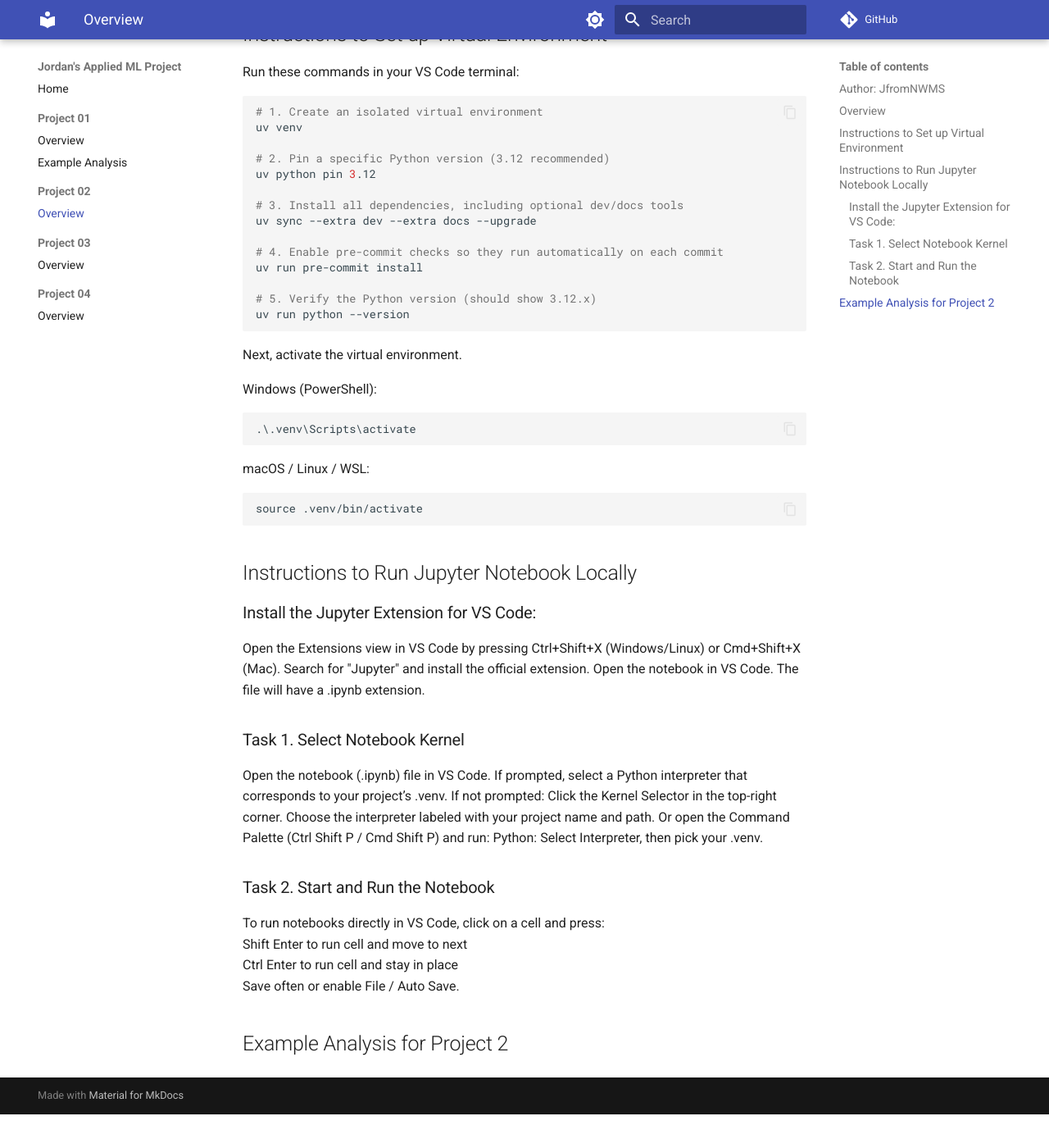
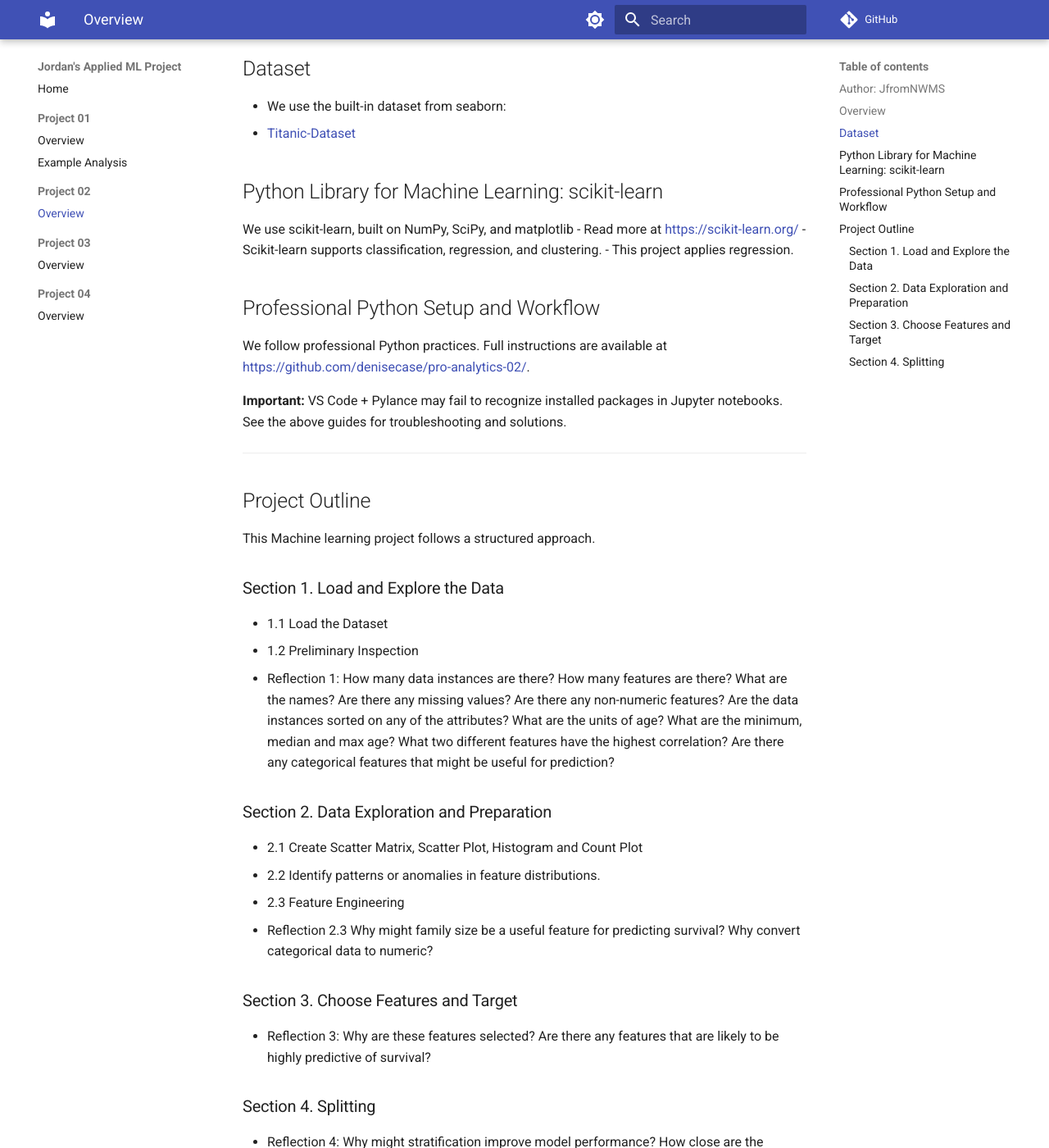
Before and after one commit to JfromNWMS/applied-ml-jordan, an MkDocs documentation site: the page built from docs/project02/README.md, in a window 1280 px wide and 1400 px high, scrolled down 579 px. Shown: the whole window at 82% size. Built offline with MkDocs 1.6.1 and Material for MkDocs 9.7.7, drawn with Linux system fonts in a browser that asks for light colours; comment, search, counter and statistics services are not loaded; before the commit the page ends 1938 px from its top, so only the background shows below that; some of the changed text lies outside the part shown.

Commit message:
Saving changes.

````diff
--- a/docs/project02/README.md
+++ b/docs/project02/README.md
@@ -2,73 +2,76 @@
 ### Author:  [JfromNWMS](https://github.com/JfromNWMS)
 
 ## Overview
-Businesses and organizations often need to understand the relationships between different factors to make better decisions.
-For example, a company may want to predict the fuel efficiency of a car based on its weight and engine size or estimate home prices based on square footage and location.
-Regression analysis helps identify and quantify these relationships between numerical features, providing insights that can be used for forecasting and decision-making.
+This project uses seaborn's Titanic dataset to demonstrate pre-processing of data before splitting for analysis and to compare splitting methods.  The dataset is cleaned and inspected before comparisons between standard pseudo-random splitting and stratified spliting are made.
 
 This project is a guided notebook assignment that demonstrates how to:
 - Load and explore a dataset.
 - Choose and justify features for predicting a target variable.
-- Train a regression model and evaluate performance.
+- Check for class distributions of pseudo-random and stratified test-train-split methods.
 - Document work in a structured Jupyter Notebook.
 
 A link to the notebook can be found here: [ml02_jordan.ipynb](https://github.com/JfromNWMS/applied-ml-jordan/blob/main/notebooks/project02/ml02_jordan.ipynb)
 
-## Instructions to Set up Virtual Environment
+This project utilizes a module for calculating Tukey's fences.  The module can be found here: [stats_jordan.py](https://github.com/JfromNWMS/applied-ml-jordan/blob/main/src/stats_jordan.py)
 
-Run these commands in your VS Code terminal:
+## Dataset
+- We use the built-in dataset from seaborn:
+   - [Titanic-Dataset](https://www.kaggle.com/datasets/yasserh/titanic-dataset)
 
-```shell
-# 1. Create an isolated virtual environment
-uv venv
+## Python Library for Machine Learning: scikit-learn
+We use scikit-learn, built on NumPy, SciPy, and matplotlib
+   - Read more at <https://scikit-learn.org/>
+   - Scikit-learn supports classification, regression, and clustering.
+   - This project applies regression.
 
-# 2. Pin a specific Python version (3.12 recommended)
-uv python pin 3.12
 
-# 3. Install all dependencies, including optional dev/docs tools
-uv sync --extra dev --extra docs --upgrade
+## Professional Python Setup and Workflow
+We follow professional Python practices.
+Full instructions are available at <https://github.com/denisecase/pro-analytics-02/>.
 
-# 4. Enable pre-commit checks so they run automatically on each commit
-uv run pre-commit install
 
-# 5. Verify the Python version (should show 3.12.x)
-uv run python --version
-```
+**Important:** VS Code + Pylance may fail to recognize installed packages in Jupyter notebooks.
+See the above guides for troubleshooting and solutions.
 
-Next, activate the virtual environment.
+---
 
-Windows (PowerShell):
+## Project Outline
+This Machine learning project follows a structured approach.
 
-```script
-.\.venv\Scripts\activate
-```
+### Section 1. Load and Explore the Data
+- 1.1 Load the Dataset
+- 1.2 Preliminary Inspection
+- Reflection 1:
+How many data instances are there?
+How many features are there?
+What are the names?
+Are there any missing values?
+Are there any non-numeric features?
+Are the data instances sorted on any of the attributes?
+What are the units of age?
+What are the minimum, median and max age?
+What two different features have the highest correlation?
+Are there any categorical features that might be useful for prediction?
 
-macOS / Linux / WSL:
+### Section 2. Data Exploration and Preparation
+- 2.1 Create Scatter Matrix, Scatter Plot, Histogram and Count Plot
+- 2.2 Identify patterns or anomalies in feature distributions.
+- 2.3 Feature Engineering
+- Reflection 2.3
+Why might family size be a useful feature for predicting survival?
+Why convert categorical data to numeric?
 
-```script
-source .venv/bin/activate
-```
+### Section 3. Choose Features and Target
+- Reflection 3:
+Why are these features selected?
+Are there any features that are likely to be highly predictive of survival?
 
-## Instructions to Run Jupyter Notebook Locally
+### Section 4. Splitting
+- Reflection 4:
+Why might stratification improve model performance?
+How close are the training and test distributions to the original dataset?
+Which split method produced better class balance?
 
-### Install the Jupyter Extension for VS Code:
+See [EXAMPLE_ANALYSIS](./EXAMPLE_ANALYSIS.md) for more.
 
-Open the Extensions view in VS Code by pressing Ctrl+Shift+X (Windows/Linux) or Cmd+Shift+X (Mac).
-Search for "Jupyter" and install the official extension.
-Open the notebook in VS Code. The file will have a .ipynb extension.
-
-### Task 1. Select Notebook Kernel
-Open the notebook (.ipynb) file in VS Code.
-If prompted, select a Python interpreter that corresponds to your project’s .venv.
-If not prompted:
-Click the Kernel Selector in the top-right corner.
-Choose the interpreter labeled with your project name and path.
-Or open the Command Palette (Ctrl Shift P / Cmd Shift P) and run: Python: Select Interpreter, then pick your .venv.
-
-### Task 2. Start and Run the Notebook
-To run notebooks directly in VS Code, click on a cell and press:
-<br>Shift Enter to run cell and move to next
-<br>Ctrl Enter to run cell and stay in place
-<br>Save often or enable File / Auto Save.
-
-## Example Analysis for Project 2
+---
````
Also changed, not shown: docs/index.md (+2 -2 lines), docs/project02/EXAMPLE_ANALYSIS.md (added, +4 -0 lines), notebooks/project02/README.md (+4 -0 lines), 1 other file.
